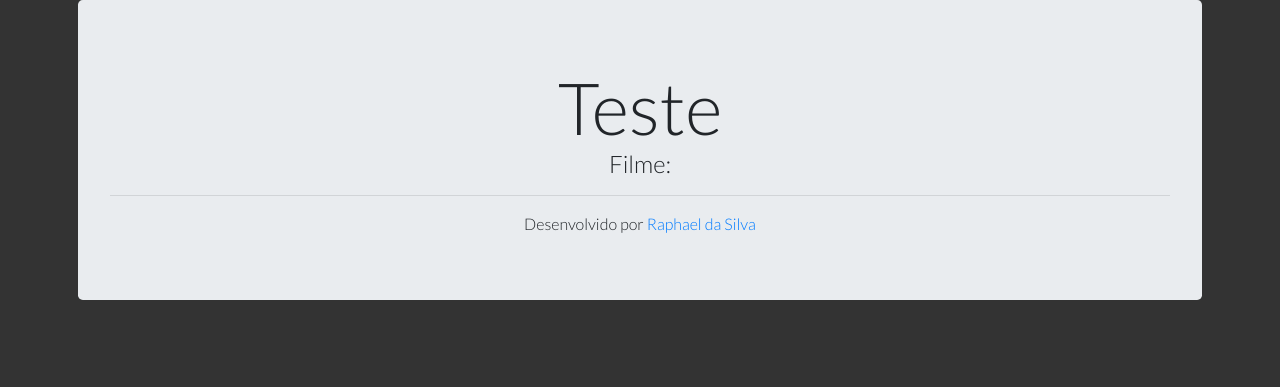
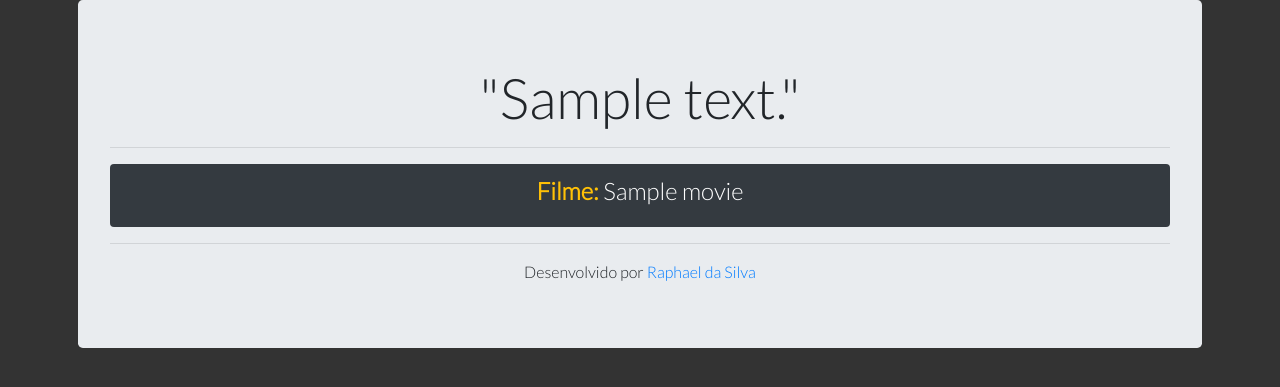
Before and after one commit to raphael-da-silva/frases-de-filmes, a PHP site: template templates/index.phtml in a window 1280 px wide. Shown: the part 136-523 px from the top of the page. Run offline with PHP 8.4, Linux system fonts and the light colour scheme; the template is opened without the code that fills it: most values are stand-ins (such as "Sample title", 1, 10 or a date in 2020); some libraries are stand-ins or nearby versions.

Commit message:
Adição de dados na view

```diff
--- a/templates/index.phtml
+++ b/templates/index.phtml
@@ -1,7 +1,12 @@
-<div class="display-3">
-	Teste
+<div class="display-4 mb-2">
+	"<?php echo $quote->getText(); ?>"
 </div>
 
-<h4>
-	Filme:
-</h4>
+<hr>
+
+<div class="alert bg-dark bg-dark">
+	<h4>
+		<span class="text-warning font-weight-bold">Filme: </span>
+		<span class="text-white"><?php echo $quote->getMovie(); ?></span>
+	</h4>
+</div>
```
